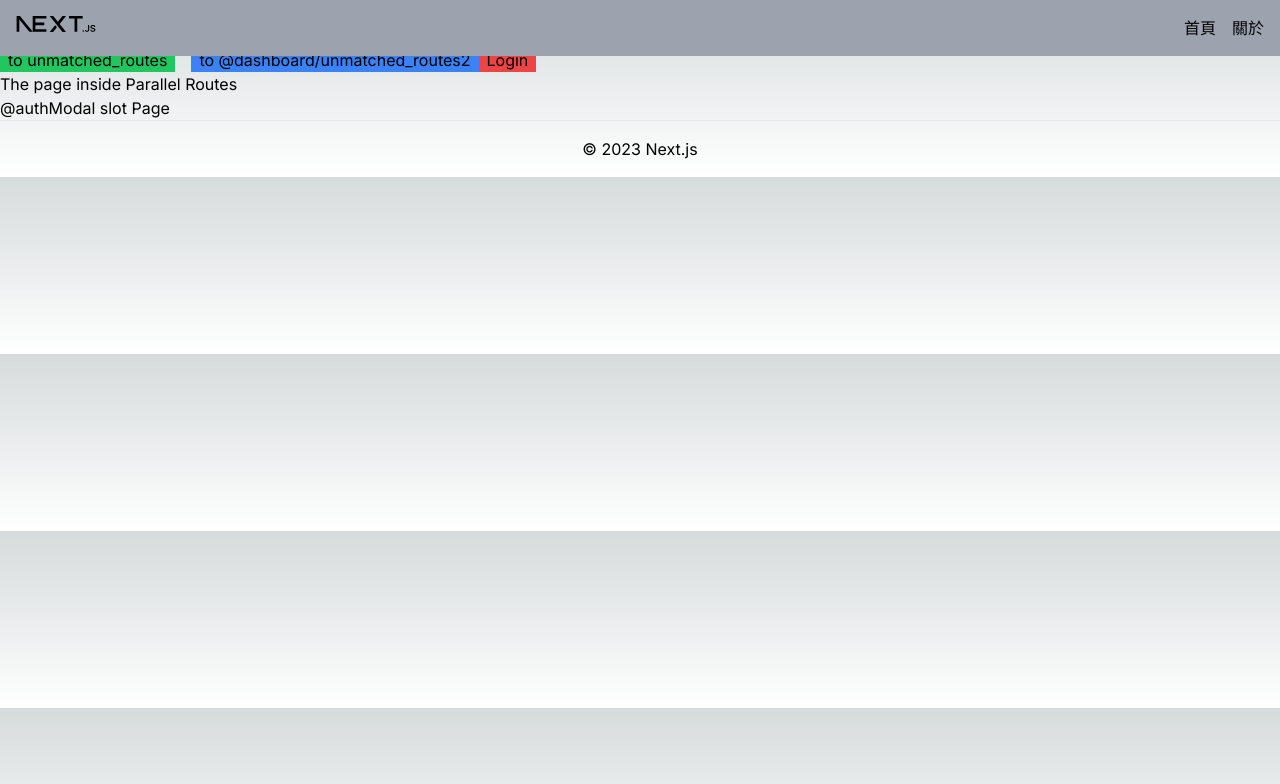
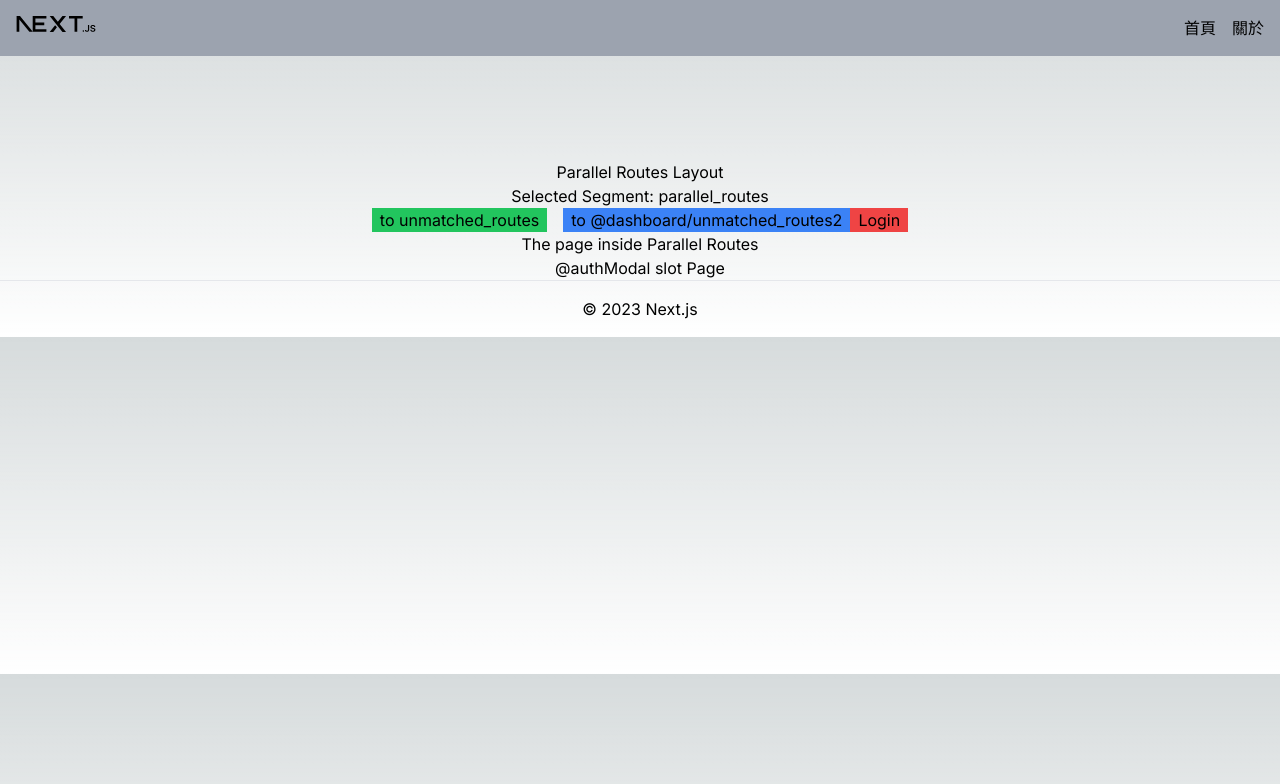
Before and after one commit to lucy70381/learn-nextjs13, a Next.js app: page /parallel_routes/unmatched_routes in a window 1280 px wide. Shown: the top 784 px of the page. Built offline with nearby package versions, Linux system fonts and the light colour scheme.

Commit message:
feat: children add style

```diff
--- a/app/layout.tsx
+++ b/app/layout.tsx
@@ -42,7 +42,7 @@ export default function RootLayout({
             </ul>
           </div>
         </nav>
-        {children}
+        <div className="pt-40 text-center">{children}</div>
         <footer>
           <hr />
           <p className="py-4 text-center">
```
